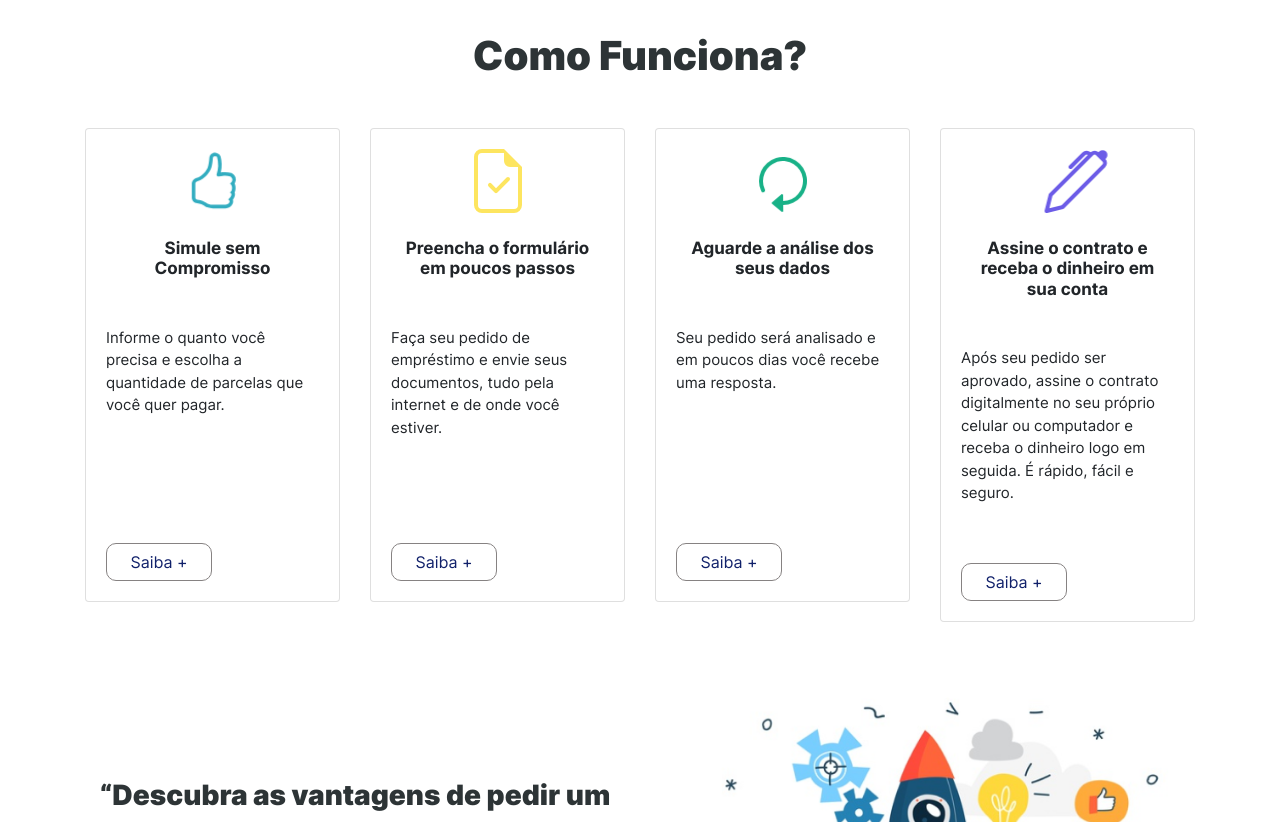
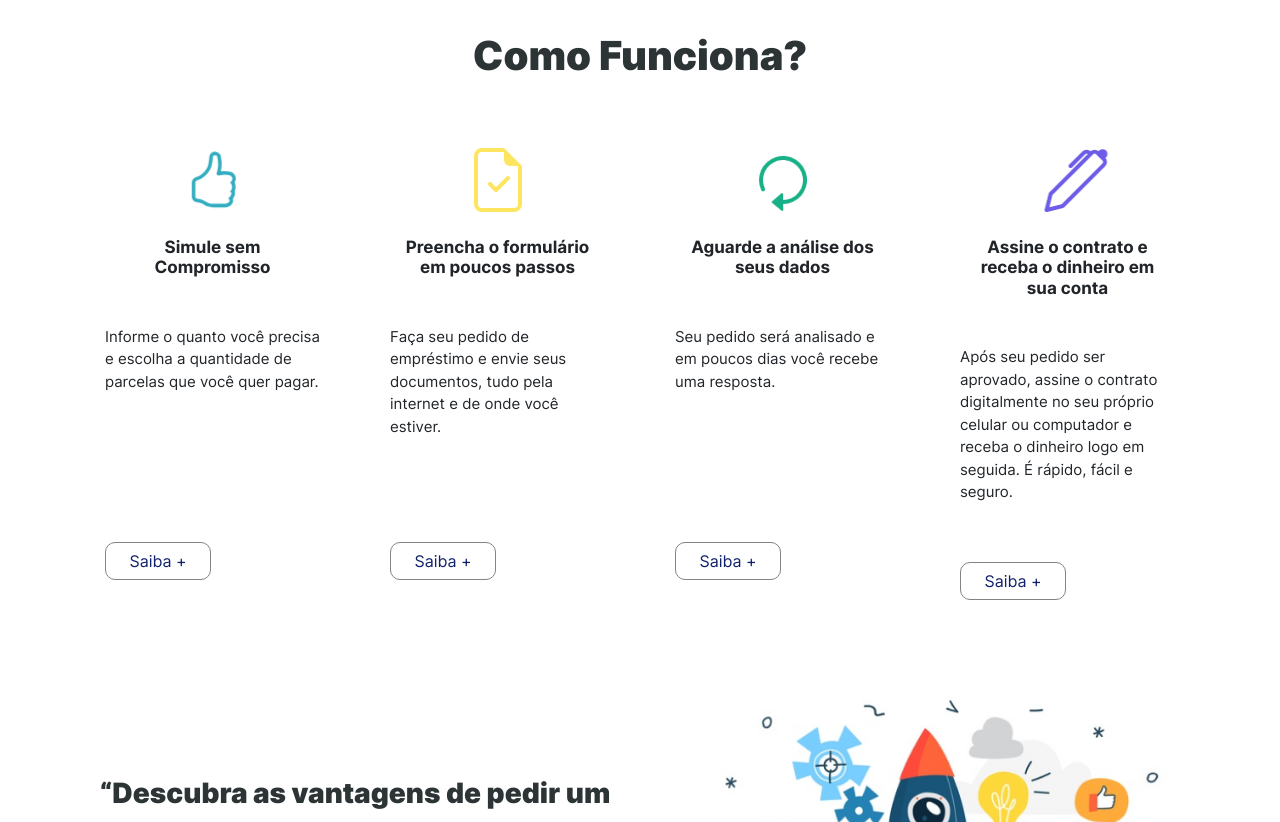
Before and after one commit to JessikaAguiar/rocket-credito, a Vue app: page /#/ in a window 1280 px wide. Shown: the part 660-1482 px from the top of the page. Built offline with nearby package versions, Linux system fonts and the light colour scheme.

Commit message:
removendo bordas

```diff
--- a/src/assets/css/style.css
+++ b/src/assets/css/style.css
@@ -31,6 +31,9 @@
 .card {
     text-align: left;
 }
+.sem-borda {
+    border: none;
+}
 .card-text{
     height: 200px;
     font-size: 15px;
--- a/src/views/Home.vue
+++ b/src/views/Home.vue
@@ -22,7 +22,7 @@
       <b-container>
         <b-row>
           <b-col>
-            <b-card class="sem-bordas">
+            <b-card class="sem-borda">
               <div class="text-center mb-5">
                 <b-icon icon="hand-thumbs-up" animation="throb" font-scale="4" variant="info"></b-icon>
                 <h4 class="card-title">Simule sem Compromisso</h4>
@@ -36,7 +36,7 @@
             </b-card>
           </b-col>
           <b-col>
-            <b-card>
+            <b-card class="sem-borda">
               <div class="text-center mb-5">
                 <b-icon icon="file-earmark-check" animation="fade" font-scale="4" class ="yellow"></b-icon>
                 <h4 class="card-title">Preencha o formulário em poucos passos</h4>
@@ -50,7 +50,7 @@
             </b-card>
           </b-col>
           <b-col>
-            <b-card>
+            <b-card class="sem-borda">
               <div class="text-center mb-5">
                 <b-icon icon="arrow-clockwise" animation="spin" font-scale="4" class="green"></b-icon>
                 <h4 class="card-title">Aguarde a análise dos seus dados</h4>
@@ -63,7 +63,7 @@
             </b-card>
           </b-col>
           <b-col>
-            <b-card>
+            <b-card class="sem-borda">
               <div class="text-center mb-5">
                 <b-icon icon="pen" animation="cylon" font-scale="4" class="purple"></b-icon>
                 <h4 class="card-title">Assine o contrato e receba o dinheiro em sua conta</h4>
```
